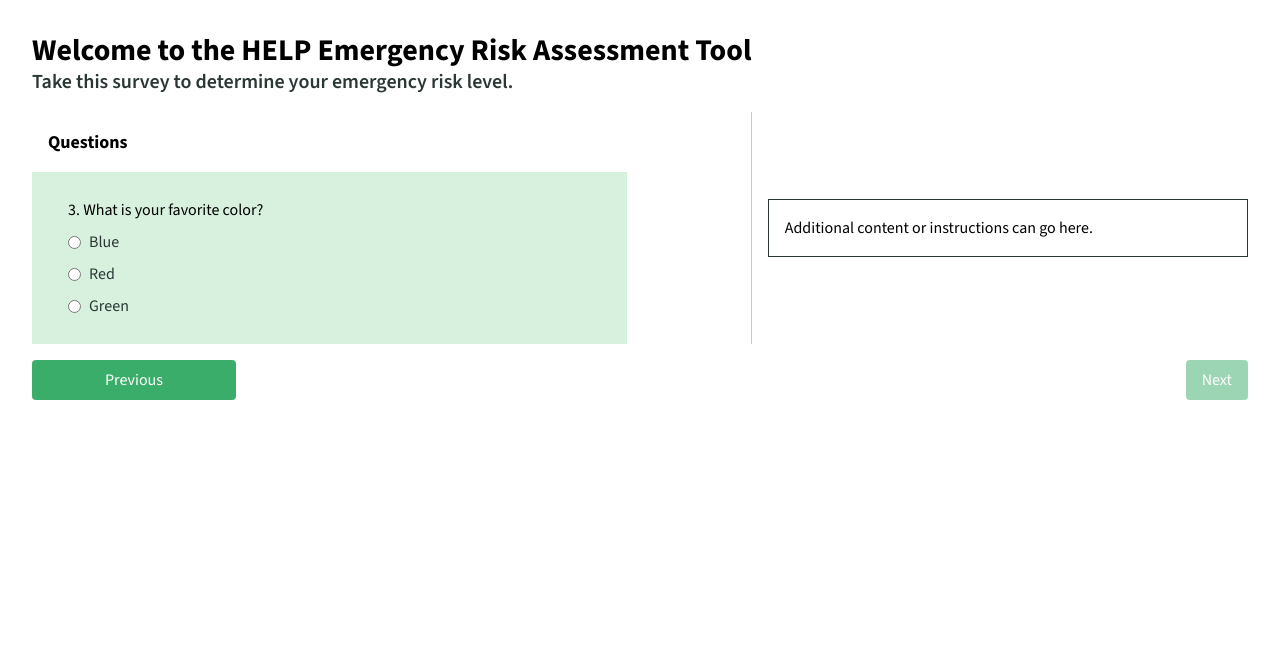
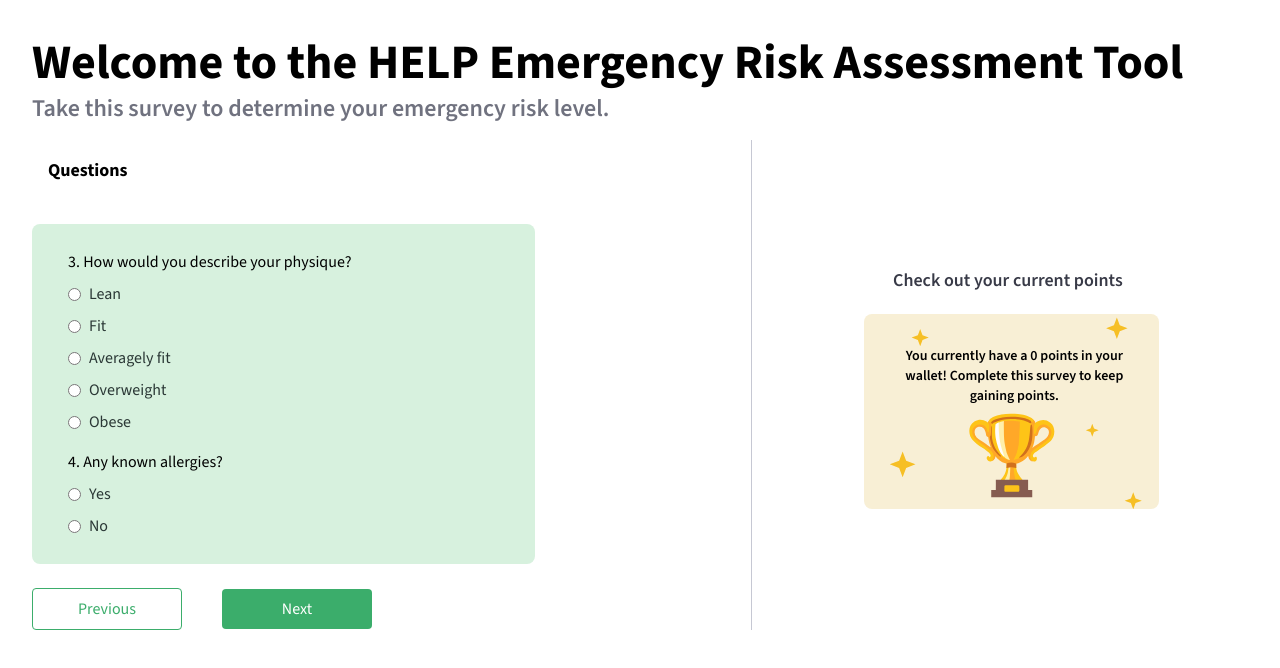
Before and after one commit to beedyboy/help-station, a Next.js app: page /herat in a window 1280 px wide. Both pictures are taken after a click on the button "Next". Shown: the top 668 px of the page. Built offline with nearby package versions, Linux system fonts and the light colour scheme.

Commit message:
chore: Adding the calculated login for herat form

```diff
--- a/app/herat/page.tsx
+++ b/app/herat/page.tsx
@@ -1,13 +1,17 @@
 "use client";
+
 import { questionData } from "@/constants/herat";
-import { IQuestion, IQuestionItem } from "@/constants/types";
+import { IQuestion, IQuestionItem, IOption } from "@/constants/types";
+import pointBoardImg from "@/public/images/point_board.svg";
 import { useEffect, useState } from "react";
+import ImageTemplate from "@/components/image";
 
 function Herat() {
   const section = "Section 1";
   const [data, setData] = useState<IQuestion[]>(questionData);
   const [currentSelectedIndex, setCurrentSelectedIndex] = useState(0);
   const [pickedQuestions, setPickedQuestions] = useState<IQuestionItem[]>([]);
+  const [score, setScore] = useState(0);
 
   const activeSection = data.find((item) => item.section === section);
 
@@ -21,20 +25,76 @@ function Herat() {
     }
   }, [currentSelectedIndex, activeSection]);
 
+  const weights = {
+    "How old are you?": 2,
+    "Gender?": 1,
+    "How would you describe your physique?": 2,
+    "Any known allergies?": 2,
+    "Living with any underlying condition?": 3,
+    "Have you experienced any of the following symptoms lately?": 2,
+    "HAVE YOU UNDERGONE ANY MAJOR SURGERY IN THE PAST 5YEARS?": 4,
+    "Do you have any medical implant or foriegn body inserted into you?": 2,
+    "Do you have any dependant <5years?": 2,
+    "Do you have any dependant >60 yrs?": 2,
+    "Do you have any dependant with underlying conditions?": 2,
+    "How often do you subject yourself or dependents to a general health-check?": 1,
+  };
+
   const handleAnswerSelection = (
     questionId: number,
-    selectedOption: string
+    selectedOption: string,
+    optionIndex?: number
   ) => {
     setData((prevData) =>
       prevData.map((section) =>
         section.section === activeSection?.section
           ? {
               ...section,
-              questions: section.questions.map((question) =>
-                question.id === questionId
-                  ? { ...question, correctAnswer: selectedOption }
-                  : question
+              questions: section.questions.map((question) => {
+                if (question.id === questionId) {
+                  const questionWeight =
+                    weights[question.question as keyof typeof weights] || 1;
+
+                  if (Array.isArray(question.options)) {
+                    if (typeof question.options[0] === "string") {
+                      const optionIndex = (
+                        question.options as string[]
+                      ).indexOf(selectedOption);
+                      const scoreValue =
+                        optionIndex >= 0 ? optionIndex * questionWeight : 0;
+                      const scorePoint = score + scoreValue;
+                      setScore(scorePoint);
+
+                      return {
+                        ...question,
+                        correctAnswer: selectedOption,
+                      };
+                    }
+
+                    if (
+                      typeof question.options[0] === "object" &&
+                      optionIndex !== undefined
+                    ) {
+                      const option = question.options[optionIndex] as IOption;
+                      const scoreValue =
+                        option.listAnswers.indexOf(selectedOption) *
+                        questionWeight;
+                      setScore((prev) => prev + scoreValue);
+
+                      return {
+                        ...question,
+                        options: (question.options as IOption[]).map(
+                          (option, i) =>
+                            i === optionIndex
+                              ? { ...option, correctAnswer: selectedOption }
+                              : option
                         ),
+                      };
+                    }
+                  }
+                }
+                return question;
+              }),
             }
           : section
       )
@@ -42,27 +102,30 @@ function Herat() {
   };
 
   return (
-    <div className="w-full md:p-8">
+    <div className="w-full flex flex-col md:p-8 p-4">
       <div>
-        <h1 className="text-3xl font-bold">
+        <h1 className="md:text-[48px] text-[32px] leading-10 md:leading-[60px] font-bold">
           Welcome to the HELP Emergency Risk Assessment Tool
         </h1>
-        <h2 className="text-xl font-semibold mb-4 text-secondary">
+        <h2 className="text-lg md:text-2xl leading-7 font-semibold mb-4 text-[#70727F]">
           Take this survey to determine your emergency risk level.
         </h2>
       </div>
 
-      <div className="flex flex-col md:flex-row items-center w-full gap-4">
+      <div className="flex flex-col md:flex-row items-center w-full gap-8 md:gap-4">
         {/* Left container */}
-        <div className=" md:border-r-[1px] md:border-[#C6C8D3] w-full md:w-[60%]">
+        <div className="md:border-r-[1px] md:border-[#C6C8D3] w-full md:w-[60%] flex flex-col gap-6">
           <h2 className="text-lg font-bold p-4">Questions</h2>
-          <div className="flex flex-col gap-4 bg-[#D7F1DE] p-4 md:w-[595px] md:px-[36px] py-[26px]">
+
+          <div className="flex flex-col gap-4 bg-[#D7F1DE] rounded-lg p-4 md:w-[70%] md:px-[36px] py-[26px]">
             {pickedQuestions.map((item) => (
               <div className="flex flex-col gap-2" key={item.id}>
                 <p>
                   {item.id}. {item.question}
                 </p>
-                {item.options.map((option, i) => (
+                {Array.isArray(item.options) &&
+                  item.options.map((option, i) =>
+                    typeof option === "string" ? (
                       <label
                         key={i}
                         className="flex items-center gap-2 cursor-pointer"
@@ -73,29 +136,55 @@ function Herat() {
                           className="form-radio text-primary focus:ring-primary-light"
                           value={option}
                           checked={item.correctAnswer === option}
-                      onChange={() => handleAnswerSelection(item.id, option)}
+                          onChange={() =>
+                            handleAnswerSelection(item.id, option)
+                          }
                         />
                         <span className="text-secondary">{option}</span>
                       </label>
+                    ) : (
+                      <div key={i} className="flex flex-col gap-2">
+                        <div className="flex items-center gap-2">
+                          <p className="h-1 w-1 bg-black rounded-full "></p>
+                          <p>{option.list}</p>
+                        </div>
+                        {option.listAnswers.map((answer, j) => (
+                          <label
+                            key={j}
+                            className="flex items-center gap-2 cursor-pointer"
+                          >
+                            <input
+                              type="radio"
+                              name={`question-${item.id}-${i}`}
+                              className="form-radio text-primary focus:ring-primary-light"
+                              value={answer}
+                              checked={option.correctAnswer === answer}
+                              onChange={() =>
+                                handleAnswerSelection(item.id, answer, i)
+                              }
+                            />
+                            <span className="text-secondary">{answer}</span>
+                          </label>
                         ))}
+                      </div>
+                    )
+                  )}
               </div>
             ))}
           </div>
-        </div>
 
-        {/* Right container */}
-        <div className="border-[1px] border-secondary p-4 h-full w-full md:w-[40%]">
-          <p>Additional content or instructions can go here.</p>
-        </div>
-      </div>
-
-      <div className="flex justify-between mt-4">
+          {/* BTN */}
+          <div className="flex items-center justify-between md:justify-start md:gap-10 md:w-[50%]">
             <button
               onClick={() =>
-            setCurrentSelectedIndex((prev) => (prev - 2 >= 0 ? prev - 2 : 0))
+                setCurrentSelectedIndex((prev) =>
+                  prev - 2 >= 0 ? prev - 2 : 0
+                )
               }
               disabled={currentSelectedIndex === 0}
-          className="px-4 py-2 bg-primary-4 md:w-[204px] text-white rounded disabled:opacity-50"
+              className={`px-4 py-2 border-primary-4 border-[1px] w-[150px] text-primary-4 rounded disabled:opacity-50 ${
+                currentSelectedIndex === 0 ? "hidden" : "block"
+              }`}
             >
               Previous
             </button>
@@ -112,10 +201,31 @@ function Herat() {
                 !activeSection ||
                 currentSelectedIndex + 2 >= activeSection.questions.length
               }
-          className="px-4 py-2 bg-primary-4 text-white rounded disabled:opacity-50"
+              className="px-4 py-2 bg-primary-4 w-[150px] text-white rounded disabled:opacity-50"
             >
               Next
             </button>
+          </div>
+        </div>
+
+        {/* Right container */}
+        <div className="flex justify-start md:justify-center md:items-center md:p-4 w-full md:w-[40%]">
+          <div className="flex flex-col items-center text-center w-[252px] h-full md:w-[70%] md:h-[70%]">
+            <h3 className="md:text-lg leading-7 text-[#383A47] font-semibold mb-4">
+              Check out your current points
+            </h3>
+
+            <div className="inset-1 relative md:w-[295px] w-full h-full md:h-[195px] rounded-lg overflow-hidden">
+              <ImageTemplate src={pointBoardImg} />
+              <div className="absolute z-10 left-[10px] md:left-8 md:top-8 top-10 w-[90%] md:w-[80%]">
+                <p className="md:text-sm text-xs leading-5 font-semibold">
+                  You currently have a {score} points in your wallet! Complete
+                  this survey to keep gaining points.
+                </p>
+              </div>
+            </div>
+          </div>
+        </div>
       </div>
     </div>
   );
--- a/constants/herat.ts
+++ b/constants/herat.ts
@@ -12,18 +12,112 @@ export const questionData: IQuestion[] = [
       },
       {
         id: 2,
-        question: "How are you?",
-        options: ["Good", "Bad"],
+        question: "Gender?",
+        options: ["Male", "Female"],
         correctAnswer: "",
       },
       {
         id: 3,
-        question: "What is your favorite color?",
-        options: ["Blue", "Red", "Green"],
+        question: "How would you describe your physique?",
+        options: ["Lean", "Fit", "Averagely fit", "Overweight", "Obese"],
+        correctAnswer: "",
+      },
+      {
+        id: 4,
+        question: "Any known allergies?",
+        options: ["Yes", "No"],
+        correctAnswer: "",
+      },
+      {
+        id: 5,
+        question: "Living with any underlying condition?",
+        options: [
+          "No condition",
+          "1 condition",
+          "2 conditions",
+          "More than two conditions",
+        ],
+        correctAnswer: "",
+      },
+      {
+        id: 6,
+        question: "Have you experienced any of the following symptoms lately?",
+        options: [
+          {
+            list: "Unexplained weight loss?",
+            listAnswers: ["Yes", "No"],
+            correctAnswer: "",
+          },
+          {
+            list: "Difficulty breathing",
+            listAnswers: ["Yes", "No"],
+            correctAnswer: "",
+          },
+          {
+            list: "Suicidal thoughts?",
+            listAnswers: ["Yes", "No"],
+            correctAnswer: "",
+          },
+          {
+            list: "Excessive bleeding?",
+            listAnswers: ["Yes", "No"],
+            correctAnswer: "",
+          },
+          {
+            list: "Chest pain/palpitations?",
+            listAnswers: ["Yes", "No"],
+            correctAnswer: "",
+          },
+          {
+            list: "Persistent dizziness?",
+            listAnswers: ["Yes", "No"],
+            correctAnswer: "",
+          },
+        ],
+        correctAnswer: "",
+      },
+      {
+        id: 7,
+        question:
+          "Have you undergone any major surgery in the last 5 years? (including transplants)",
+        options: ["Yes", "No"],
+        correctAnswer: "",
+      },
+      {
+        id: 8,
+        question:
+          "Do you have any medical implant or foreign body inserted in you?",
+        options: ["Yes", "No"],
+        correctAnswer: "",
+      },
+      {
+        id: 9,
+        question: "Do you have any dependant below 5 years?",
+        options: ["Yes", "No"],
+        correctAnswer: "",
+      },
+      {
+        id: 10,
+        question: "Do you have any dependant above 60 years?",
+        options: ["Yes", "No"],
+        correctAnswer: "",
+      },
+      {
+        id: 11,
+        question: "Do you have any dependant with an underlying condition?",
+        options: ["Yes", "No"],
+        correctAnswer: "",
+      },
+      {
+        id: 12,
+        question:
+          "How often do you subject yourselves or dependents to general health-check?",
+        options: ["Frequently", "sometimes", "rarely", "never"],
         correctAnswer: "",
       },
     ],
   },
+  //   SECTION 2
   {
     section: "Section 2",
     questions: [
--- a/constants/types.ts
+++ b/constants/types.ts
@@ -149,12 +149,19 @@ export type FirstAidProps = {
   lastTrainingConducted: string;
 };
 
+export type IOption = {
+  list: string;
+  listAnswers: string[];
+  correctAnswer: string;
+};
+
 export interface IQuestionItem {
   id: number;
   question: string;
-  options: string[];
+  options: string[] | IOption[];
   correctAnswer?: string;
 }
+
 export interface IQuestion {
   section: string;
   questions: IQuestionItem[];
```
Lines whose indentation alone changed are shown as unchanged.
